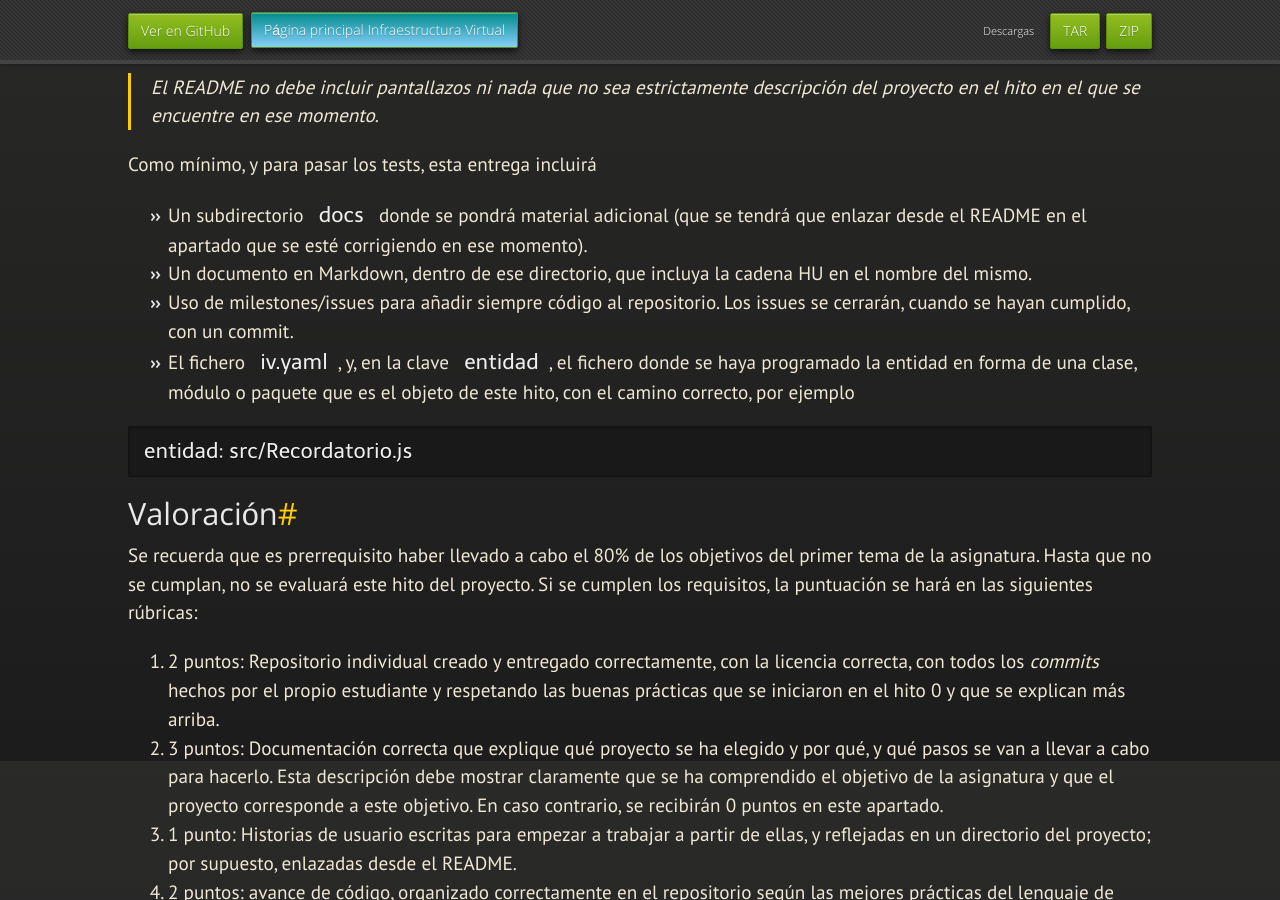
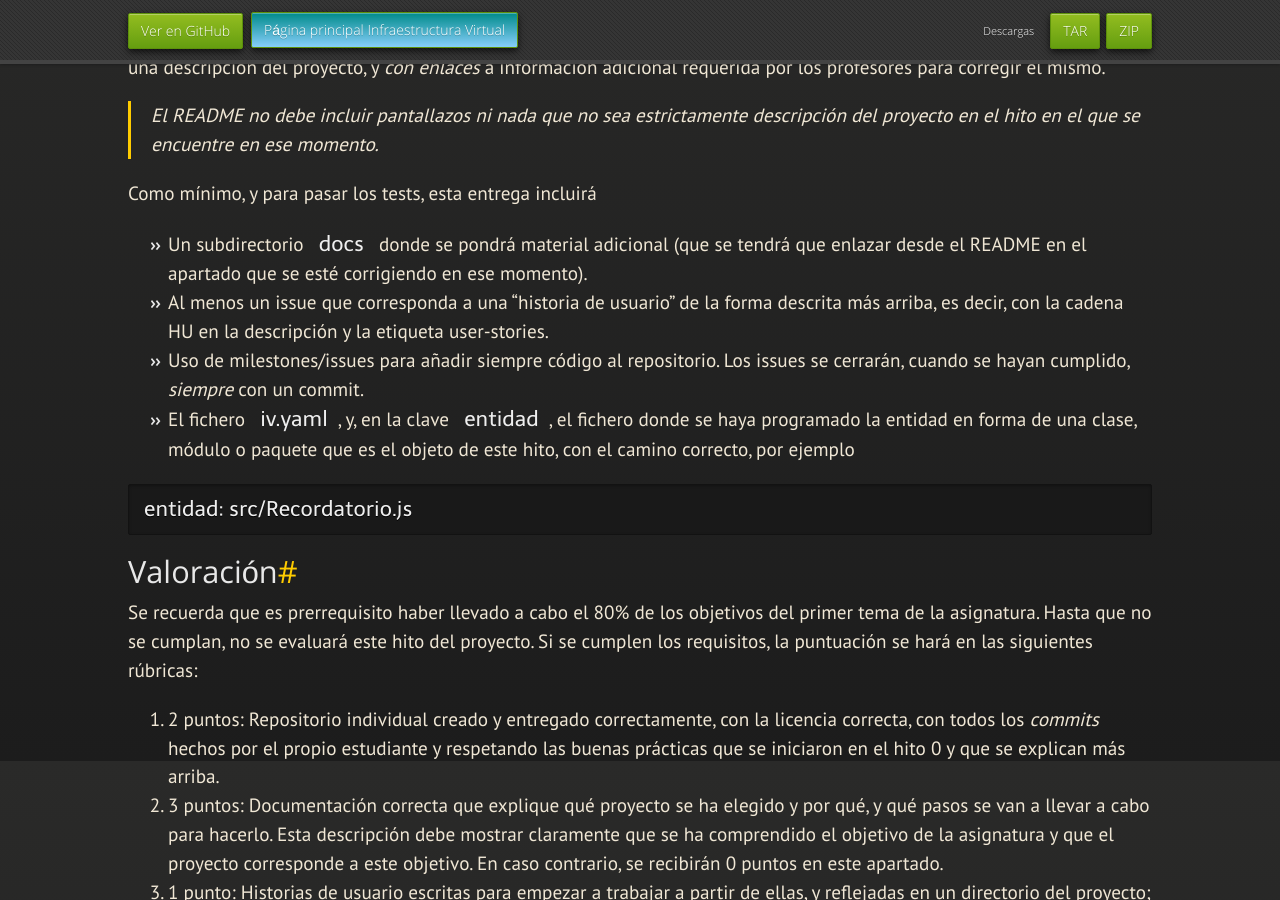
Before and after one commit to JJ/IV, a Jekyll site: the page built from documentos/proyecto/1.Infraestructura.md, in a window 1280 px wide and 900 px high, scrolled down 3739 px. Built offline with Jekyll 4.4.1, drawn with Linux system fonts in a browser that asks for light colours; nearby versions of some CDN libraries; some web fonts are replaced; our own code applies the rules of GitHub Pages for plain Markdown files; some of the changed text lies outside the part shown.

Commit message:
Sync documentos/proyecto/1.Infraestructura.md de master a gh-pages

```diff
--- a/documentos/proyecto/1.Infraestructura.md
+++ b/documentos/proyecto/1.Infraestructura.md
@@ -115,7 +115,9 @@ pero que además, en este hito, deberán de tener en cuenta lo siguiente.
 * Trabajar siempre con hitos (*milestones*) y órdenes de trabajo
   (*issues*) en el repositorio. En este caso, el hito será la entrega
   de la práctica y las órdenes de trabajo las diferentes tareas
-  necesarias para terminar el hito.
+  necesarias para terminar el hito. Cada *milestone* contendrá, al
+  menos, una historia de usuario (y los *issues* relacionados con la
+  misma).
 
 * Todo *commit* debe corresponder a una tarea que se haya establecido
   en el repositorio, toda tarea se cierra con un commit (simplemente
@@ -221,11 +223,12 @@ Como mínimo, y para pasar los tests, esta entrega incluirá
 * Un subdirectorio `docs` donde se pondrá material adicional (que se
   tendrá que enlazar desde el README en el apartado que se esté
   corrigiendo en ese momento).
-* Un documento en Markdown, dentro de ese directorio, que incluya la
-  cadena HU en el nombre del mismo.
+* Al menos un issue que corresponda a una "historia de usuario" de la
+  forma descrita más arriba, es decir, con la cadena HU en la
+  descripción y la etiqueta user-stories.
 * Uso de milestones/issues para añadir siempre código al
-  repositorio. Los issues se cerrarán, cuando se hayan cumplido, con
-  un commit.
+  repositorio. Los issues se cerrarán, cuando se hayan cumplido,
+  *siempre* con un commit.
 * El fichero `iv.yaml`, y, en la clave `entidad`, el fichero donde se
   haya programado la entidad en forma de una clase, módulo o paquete que es el objeto de este
   hito, con el camino correcto, por ejemplo
```
